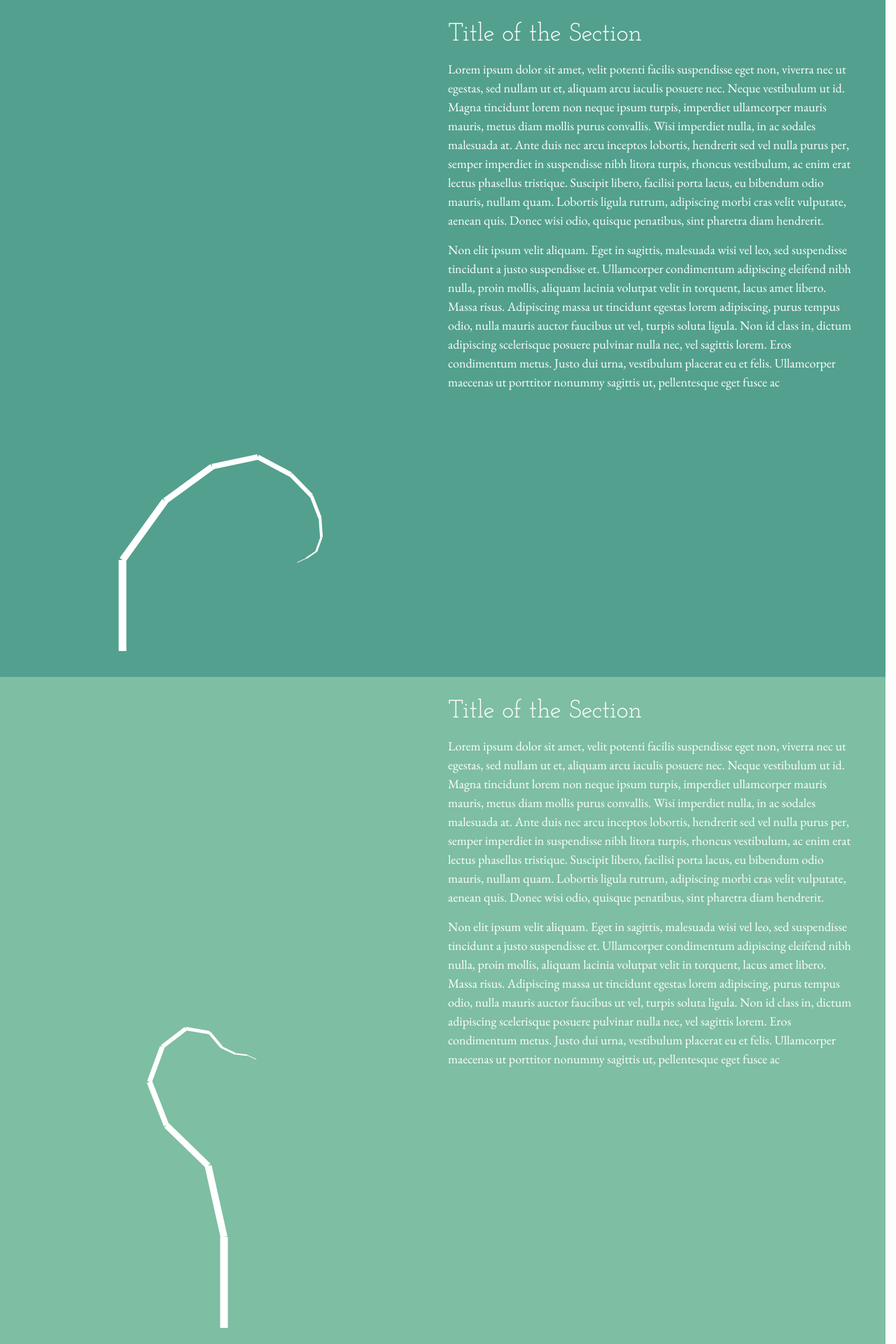
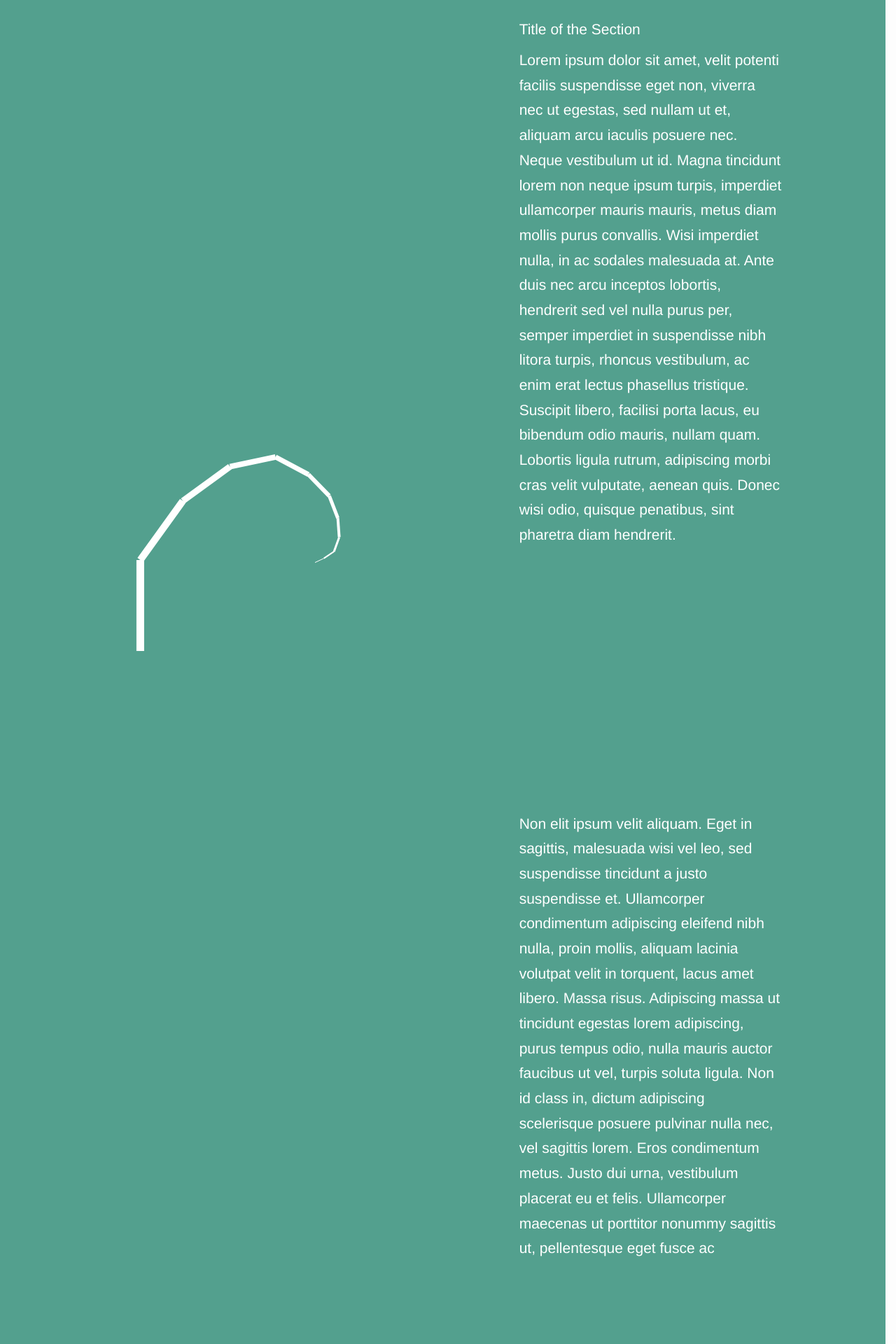
Before and after one commit to jonathanzong/plant-interactive-explorable, a Jekyll site: the page built from index.html, in a window 1280 px wide. Shown: the top 1920 px of the page at 70% size. Built offline with Jekyll 4.4.1, drawn with Linux system fonts in a browser that asks for light colours; nearby versions of some CDN libraries.

Commit message:
some type stuff

```diff
--- a/_sass/_base.scss
+++ b/_sass/_base.scss
@@ -66,6 +66,7 @@ li {
  * Headings
  */
 h1, h2, h3, h4, h5, h6 {
+    font-size: $base-font-size;
     font-weight: $base-font-weight;
 }
 
--- a/_sass/_layout.scss
+++ b/_sass/_layout.scss
@@ -24,13 +24,13 @@ html, body {
       padding: 30px;
       min-height: 100%;
       width: 100%;
+      p {
+        margin-bottom: 100%;
+      }
     }
   }
   height: 100%;
   width: 100%;
   padding: 0;
   margin: 0;
-  h1 {
-    font-family: 'Josefin Slab', serif;
-  }
 }
--- a/css/main.scss
+++ b/css/main.scss
@@ -6,11 +6,11 @@
 
 
 // Our variables
-$base-font-family: 'EB Garamond', serif;
-$base-font-size:   18px;
+$base-font-family: Helvetica, Arial, serif;
+$base-font-size:   21px;
 $base-font-weight: 400;
 $small-font-size:  $base-font-size * 0.875;
-$base-line-height: 1.5;
+$base-line-height: 1.7;
 
 $spacing-unit:     30px;
 
--- a/index.html
+++ b/index.html
@@ -3,12 +3,12 @@ layout: default
 ---
 
 <div class="row" style="background-color: #53A08E; color: white">
-  <div class="col-md-6">
+  <div class="col-md-7">
     <div class="pinnable">
       <svg></svg>
     </div>
   </div>
-  <div class="col-md-6">
+  <div class="col-md-4">
     <h1>Title of the Section</h1>
     <p>
       Lorem ipsum dolor sit amet, velit potenti facilis suspendisse eget non, viverra nec ut egestas, sed nullam ut et, aliquam arcu iaculis posuere nec. Neque vestibulum ut id. Magna tincidunt lorem non neque ipsum turpis, imperdiet ullamcorper mauris mauris, metus diam mollis purus convallis. Wisi imperdiet nulla, in ac sodales malesuada at. Ante duis nec arcu inceptos lobortis, hendrerit sed vel nulla purus per, semper imperdiet in suspendisse nibh litora turpis, rhoncus vestibulum, ac enim erat lectus phasellus tristique. Suscipit libero, facilisi porta lacus, eu bibendum odio mauris, nullam quam. Lobortis ligula rutrum, adipiscing morbi cras velit vulputate, aenean quis. Donec wisi odio, quisque penatibus, sint pharetra diam hendrerit.
@@ -19,12 +19,12 @@ layout: default
   </div>
 </div>
 <div class="row" style="background-color: #7EBEA3; color: white">
-  <div class="col-md-6">
+  <div class="col-md-7">
     <div class="pinnable">
       <svg></svg>
     </div>
   </div>
-  <div class="col-md-6">
+  <div class="col-md-4">
     <h1>Title of the Section</h1>
     <p>
       Lorem ipsum dolor sit amet, velit potenti facilis suspendisse eget non, viverra nec ut egestas, sed nullam ut et, aliquam arcu iaculis posuere nec. Neque vestibulum ut id. Magna tincidunt lorem non neque ipsum turpis, imperdiet ullamcorper mauris mauris, metus diam mollis purus convallis. Wisi imperdiet nulla, in ac sodales malesuada at. Ante duis nec arcu inceptos lobortis, hendrerit sed vel nulla purus per, semper imperdiet in suspendisse nibh litora turpis, rhoncus vestibulum, ac enim erat lectus phasellus tristique. Suscipit libero, facilisi porta lacus, eu bibendum odio mauris, nullam quam. Lobortis ligula rutrum, adipiscing morbi cras velit vulputate, aenean quis. Donec wisi odio, quisque penatibus, sint pharetra diam hendrerit.
@@ -35,12 +35,12 @@ layout: default
   </div>
 </div>
 <div class="row" style="background-color: #A9CBA6">
-  <div class="col-md-6">
+  <div class="col-md-7">
     <div class="pinnable">
       <p>HELLO PLEASE HOVER OVER ME</p>
     </div>
   </div>
-  <div class="col-md-6">
+  <div class="col-md-4">
     <h1>Title of the Section</h1>
     <p>
       Lorem ipsum dolor sit amet, velit potenti facilis suspendisse eget non, viverra nec ut egestas, sed nullam ut et, aliquam arcu iaculis posuere nec. Neque vestibulum ut id. Magna tincidunt lorem non neque ipsum turpis, imperdiet ullamcorper mauris mauris, metus diam mollis purus convallis. Wisi imperdiet nulla, in ac sodales malesuada at. Ante duis nec arcu inceptos lobortis, hendrerit sed vel nulla purus per, semper imperdiet in suspendisse nibh litora turpis, rhoncus vestibulum, ac enim erat lectus phasellus tristique. Suscipit libero, facilisi porta lacus, eu bibendum odio mauris, nullam quam. Lobortis ligula rutrum, adipiscing morbi cras velit vulputate, aenean quis. Donec wisi odio, quisque penatibus, sint pharetra diam hendrerit.
@@ -51,12 +51,12 @@ layout: default
   </div>
 </div>
 <div class="row" style="background-color: #E0DBA4">
-  <div class="col-md-6">
+  <div class="col-md-7">
     <div class="pinnable">
       <p>HELLO PLEASE HOVER OVER ME</p>
     </div>
   </div>
-  <div class="col-md-6">
+  <div class="col-md-4">
     <h1>Title of the Section</h1>
     <p>
       Lorem ipsum dolor sit amet, velit potenti facilis suspendisse eget non, viverra nec ut egestas, sed nullam ut et, aliquam arcu iaculis posuere nec. Neque vestibulum ut id. Magna tincidunt lorem non neque ipsum turpis, imperdiet ullamcorper mauris mauris, metus diam mollis purus convallis. Wisi imperdiet nulla, in ac sodales malesuada at. Ante duis nec arcu inceptos lobortis, hendrerit sed vel nulla purus per, semper imperdiet in suspendisse nibh litora turpis, rhoncus vestibulum, ac enim erat lectus phasellus tristique. Suscipit libero, facilisi porta lacus, eu bibendum odio mauris, nullam quam. Lobortis ligula rutrum, adipiscing morbi cras velit vulputate, aenean quis. Donec wisi odio, quisque penatibus, sint pharetra diam hendrerit.
@@ -67,12 +67,12 @@ layout: default
   </div>
 </div>
 <div class="row" style="background-color: #F7F0BA">
-  <div class="col-md-6">
+  <div class="col-md-7">
     <div class="pinnable">
       <p>HELLO PLEASE HOVER OVER ME</p>
     </div>
   </div>
-  <div class="col-md-6">
+  <div class="col-md-4">
     <h1>Title of the Section</h1>
     <p>
       Lorem ipsum dolor sit amet, velit potenti facilis suspendisse eget non, viverra nec ut egestas, sed nullam ut et, aliquam arcu iaculis posuere nec. Neque vestibulum ut id. Magna tincidunt lorem non neque ipsum turpis, imperdiet ullamcorper mauris mauris, metus diam mollis purus convallis. Wisi imperdiet nulla, in ac sodales malesuada at. Ante duis nec arcu inceptos lobortis, hendrerit sed vel nulla purus per, semper imperdiet in suspendisse nibh litora turpis, rhoncus vestibulum, ac enim erat lectus phasellus tristique. Suscipit libero, facilisi porta lacus, eu bibendum odio mauris, nullam quam. Lobortis ligula rutrum, adipiscing morbi cras velit vulputate, aenean quis. Donec wisi odio, quisque penatibus, sint pharetra diam hendrerit.
```
